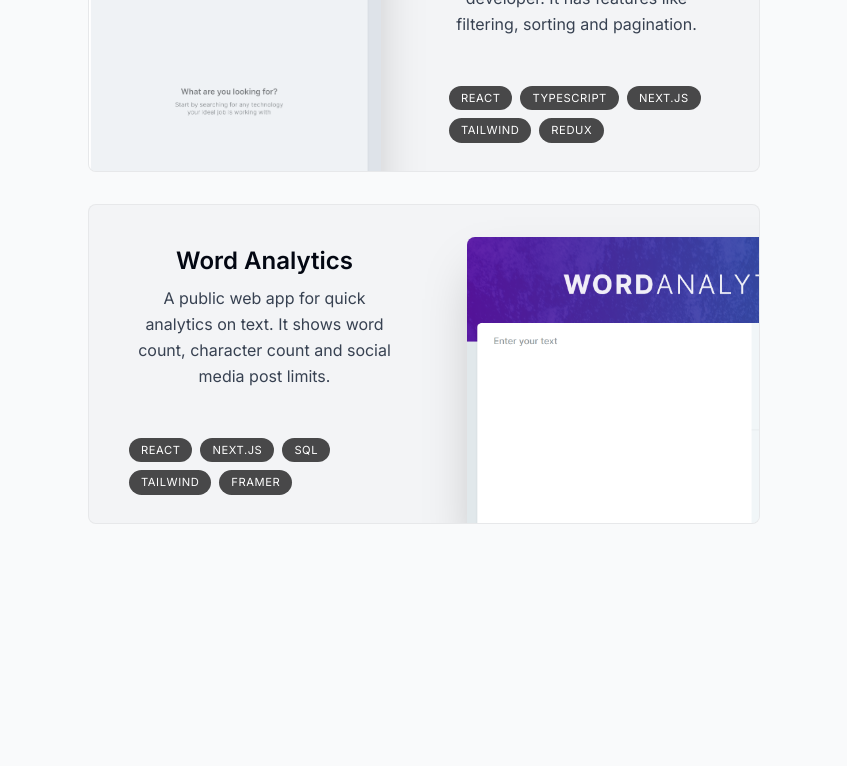
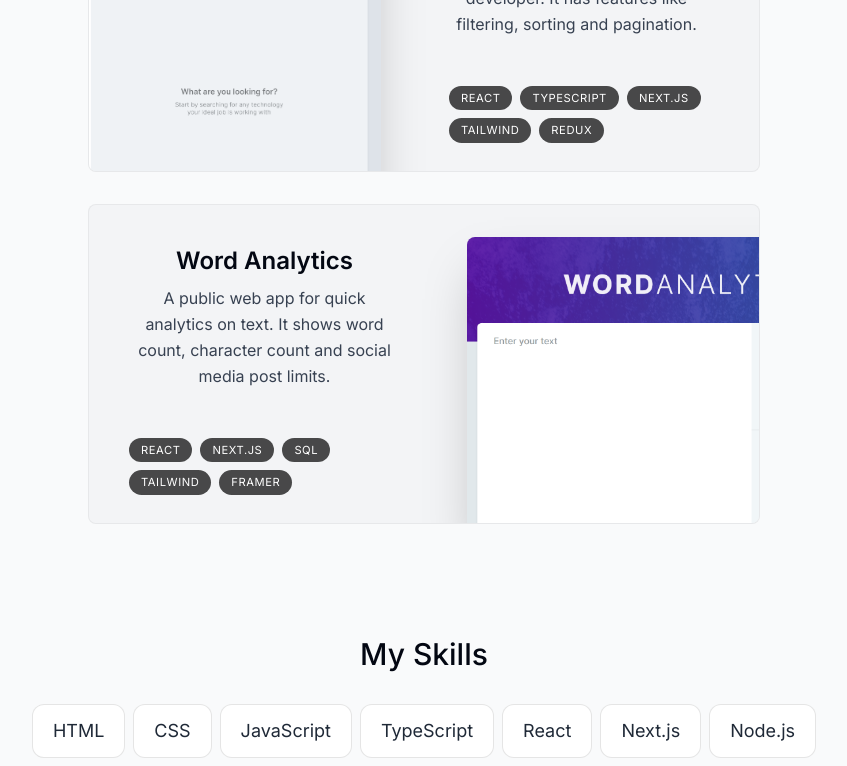
Before and after one commit to Nir132/Next-portfolio, a Next.js app: page / in a window 1280 px wide. Shown: the part 2000-2766 px from the top of the page, without its empty margins (216-1063 px from the left). Built offline with nearby package versions, Linux system fonts and the light colour scheme.

Commit message:
finished skills component

```diff
--- a/app/page.tsx
+++ b/app/page.tsx
@@ -3,6 +3,7 @@ import About from "@/components/About";
 import Intro from "@/components/Intro";
 import Projects from "@/components/Projects";
 import SectionDivider from "@/components/Section-divider";
+import Skills from "@/components/Skills";
 
 
 export default function Home() {
@@ -12,6 +13,7 @@ export default function Home() {
       <SectionDivider/>
       <About/>
       <Projects/>
+      <Skills/>
     </main>
   )
 }
--- a/components/About.tsx
+++ b/components/About.tsx
@@ -1,21 +1,13 @@
 "use client"
-import React, { useEffect } from 'react'
+import React from 'react'
 import SectionHeading from './Section-heading'
 import { motion } from 'framer-motion'
-import { useInView } from 'react-intersection-observer'
-import { useActiveSectionContext } from '@/context/active-section-context'
+import { useSectionInView } from '@/lib/hooks';
+
 
 export default function About() {
 
-  const {ref, inView} = useInView({
-    threshold:0.7});
-  const {setActiveSection,timeOfLastClick} = useActiveSectionContext()
-
-  useEffect(()=>{
-    if (inView && Date.now()- timeOfLastClick<1000){
-      setActiveSection("About");
-    }
-  },[inView,setActiveSection,timeOfLastClick])
+  const { ref } = useSectionInView("About");
 
   return (
    <motion.section id="about" ref={ref} className='mb-28 max-w-[45rem]
--- a/components/Intro.tsx
+++ b/components/Intro.tsx
@@ -6,22 +6,15 @@ import Link from 'next/link'
 import { BsArrowRight, BsLinkedin } from "react-icons/bs";
 import {HiDownload } from "react-icons/hi";
 import { FaGithubSquare } from 'react-icons/fa';
-import { useActiveSectionContext } from '@/context/active-section-context';
-import { useInView } from 'react-intersection-observer';
+import { useSectionInView } from '@/lib/hooks';
+
 
 export default function Intro() {
 
 
-  const {ref, inView} = useInView({
-      threshold:0.5
-  });
-  const {setActiveSection ,timeOfLastClick} = useActiveSectionContext()
 
-  useEffect(()=>{
-    if (inView && Date.now()- timeOfLastClick<1000){
-      setActiveSection("Home");
-    }
-  },[inView,setActiveSection, timeOfLastClick])
+  const {ref} = useSectionInView("Home",0.5)
+
 
   return (
     <section id='home' ref={ref} className='mb-28 max-w-[50rem] text-center sm:mb-0 scroll-mt-[100rem]'>
--- a/components/Projects.tsx
+++ b/components/Projects.tsx
@@ -1,28 +1,19 @@
 "use client";
-import React, { useEffect } from 'react'
+import React  from 'react'
 import SectionHeading from './Section-heading'
 import { projectsData } from "@/lib/data";
 import Project from './Project';
-import { useInView } from 'react-intersection-observer';
-import { useActiveSectionContext } from '@/context/active-section-context';
+import { useSectionInView } from '@/lib/hooks';
+
 
 
 
 export default function Projects() {
 
-    const {ref, inView} = useInView({
-        threshold:0.5
-    });
-    const {setActiveSection, timeOfLastClick} = useActiveSectionContext()
-
-    useEffect(()=>{
-      if (inView && Date.now()- timeOfLastClick<1000){
-        setActiveSection("Projects");
-      }
-    },[inView,setActiveSection,timeOfLastClick])
+ const {ref} = useSectionInView("Projects",0.5)
 
   return (
-        <section id='projects' ref={ref} className='scroll-mt-28'>
+        <section id='projects' ref={ref} className='scroll-mt-28 mb-28'>
             <SectionHeading>
                 My Projects
             </SectionHeading>
--- a/components/Skills.tsx
+++ b/components/Skills.tsx
@@ -1,12 +1,44 @@
+"use client"
 import React from 'react'
 import SectionHeading from './Section-heading'
+import { skillsData } from '@/lib/data'
+import { useSectionInView } from '@/lib/hooks';
+import {Variants, motion} from 'framer-motion'
 
+const fadeInAnimationVariants: Variants = {
+    initial: {
+      opacity: 0,
+      y: 100
+    },
+    animate: (index: number) => ({
+      opacity: 1,
+      y: 0,
+      transition: {
+        delay: 0.08 * index
+      }
+    })
+  };
 export default function Skills() {
+
+  const { ref } = useSectionInView("Skills");
   return (
-    <section>
+    <section id='skills' ref={ref} className='mb-28 max-w-[53rem] scroll-mt-28 text-center sm:mb-40'>
         <SectionHeading>
             My skills
         </SectionHeading>
+        <ul className='flex flex-wrap justify-center gap-2 text-lg text-gray-800'>
+        {skillsData.map((skill , index) => (
+          <motion.li className='bg-white border border-black/[0.1] rounded-xl
+          px-5 py-3' variants={fadeInAnimationVariants}
+          initial="initial"
+          whileInView="animate"
+          viewport={{
+            once:true,
+          }}
+          custom={index}
+          key={index}>{skill}</motion.li>
+        ))}
+        </ul>
     </section>
   )
 }
--- a/lib/data.ts
+++ b/lib/data.ts
@@ -92,16 +92,19 @@ export const skillsData = [
   "React",
   "Next.js",
   "Node.js",
+  "Framer Motion",
   "Git",
   "Tailwind",
-  "Prisma",
+  "Python",
   "MongoDB",
   "Redux",
-  "GraphQL",
-  "Apollo",
   "Express",
   "PostgreSQL",
-  "Python",
+  "MySQL",
+  "Pandas",
+  "PyTourch",
+  "Flask",
   "Django",
-  "Framer Motion",
+  "AWS"
+
 ] as const;
```
